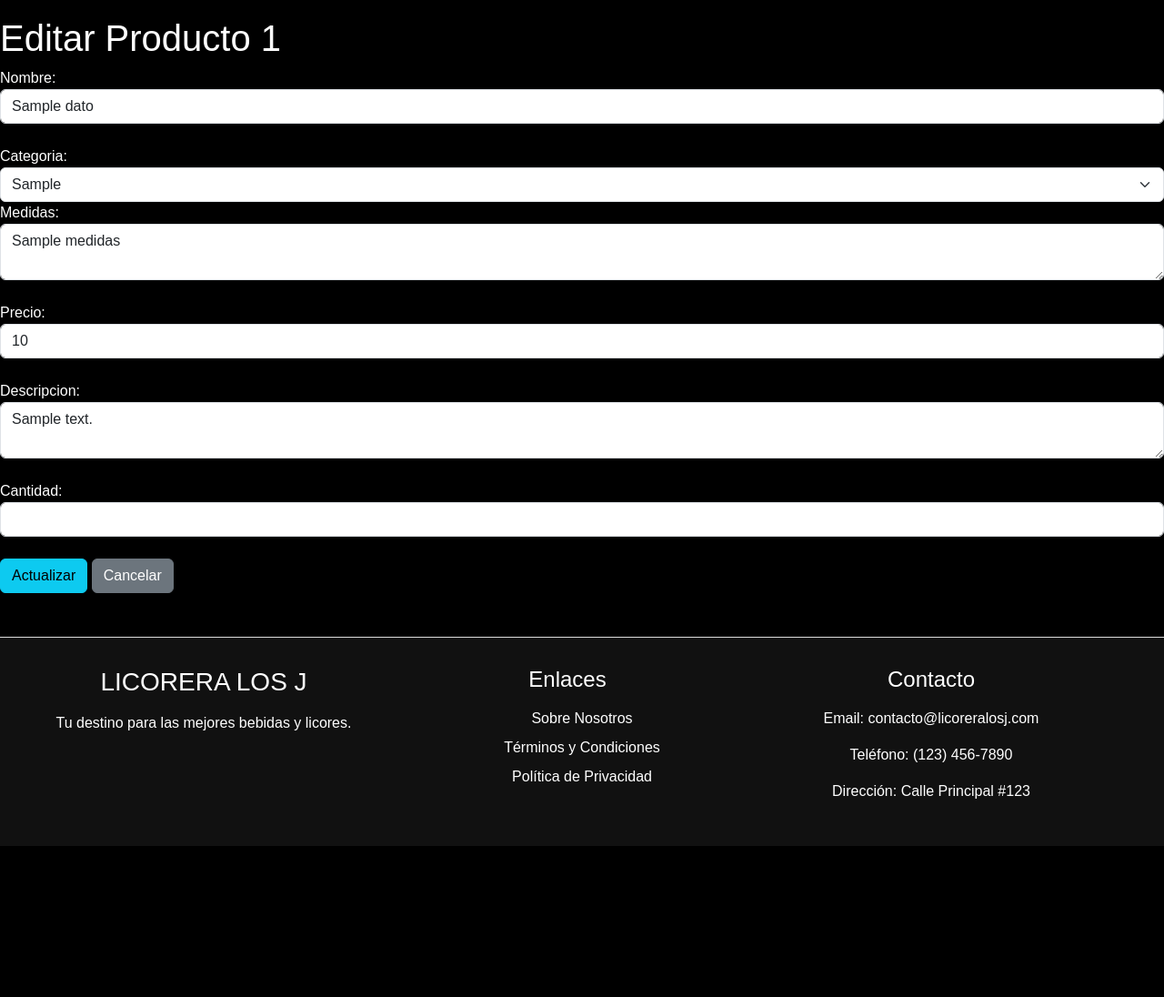
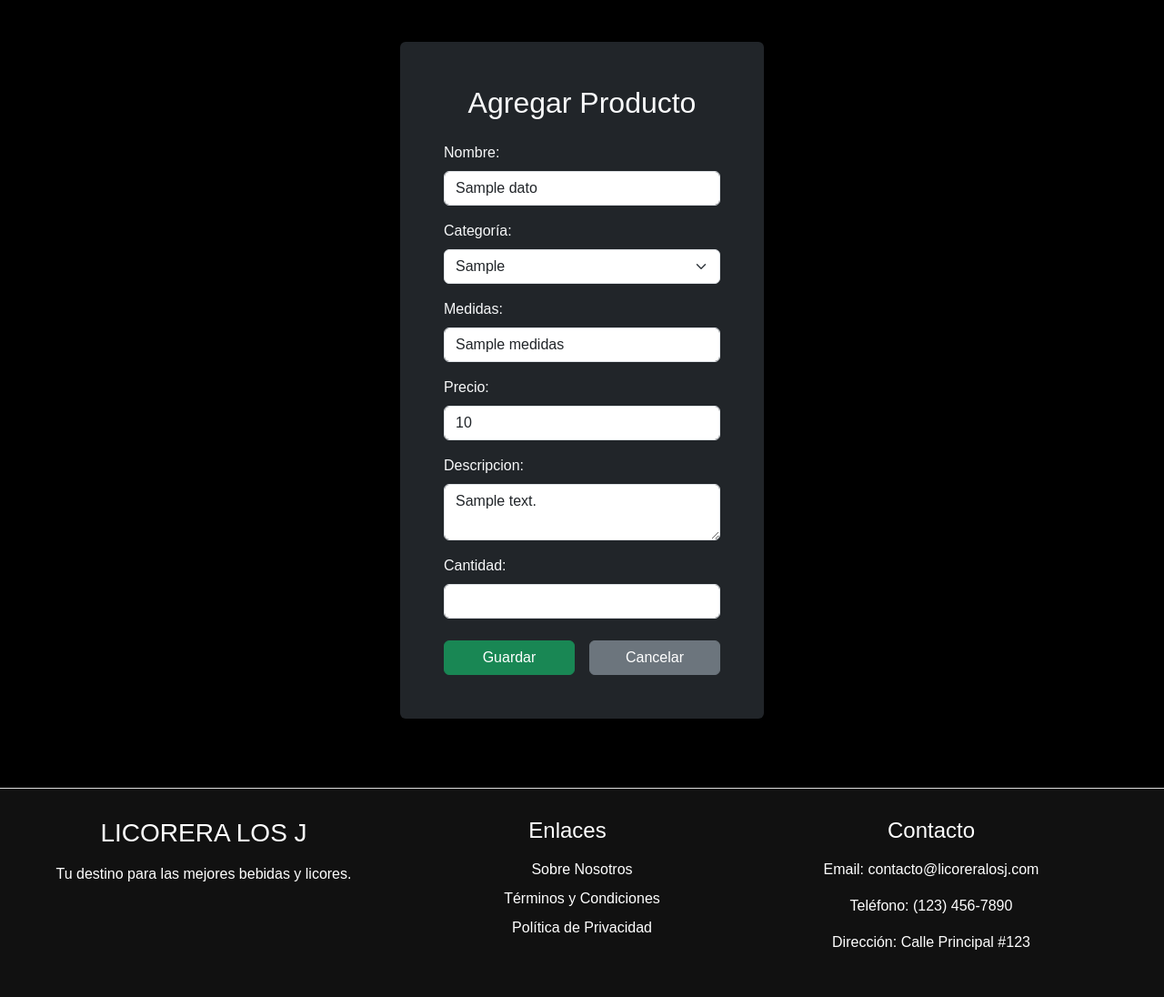
Before and after one commit to Ghosrider227/Licorera-los-J, a Django app: template licorera_los_J/templates/administrador/formulario_productos.html in a window 1280 px wide. Shown: the part 82-1178 px from the top of the page at 91% size. Before the commit the page ends 1012 px from the top, so only its background shows below. Run offline with Django 4.2, Linux system fonts and the light colour scheme; the template is opened without the code that fills it: most values are stand-ins (such as "Sample title", 1, 10 or a date in 2020); some libraries are stand-ins or nearby versions.

Commit message:
Diseño de tablas y formularios

```diff
--- a/licorera_los_J/templates/administrador/formulario_productos.html
+++ b/licorera_los_J/templates/administrador/formulario_productos.html
@@ -7,43 +7,59 @@
 {% endblock %}
 
 {% block cuerpo %}
-<div class="form-container">
-    <form action="" method="post" class="form-content">
-        {% csrf_token %}
-        {% if datos %}
-            <h1 class="form-title">Editar Producto {{datos.id}}</h1>
-        {% else %}
-            <h1 class="form-title">Agregar Producto</h1>
-        {% endif %}
-        <label>Nombre:</label>
-        <input value="{{datos.nombre_producto}}" type="text" name="nombre_producto" class="form-control"><br>
-        <label>Categoria:</label>
-        <select name="tipo_producto" class="form-select">
-            <option selected disabled value="{{datos.tipo_producto}}">{{datos.get_tipo_producto_display}}</option>
-            <option value="1" {% if datos.tipo_producto == "1" %}selected=""{% endif %}>Vino</option>
-            <option value="2" {% if datos.tipo_producto == "2" %}selected=""{% endif %}>Ron</option>
-            <option value="3" {% if datos.tipo_producto == "3" %}selected=""{% endif %}>Cerveza</option>
-            <option value="4" {% if datos.tipo_producto == "4" %}selected=""{% endif %}>Vodka</option>
-            <option value="5" {% if datos.tipo_producto == "5" %}selected=""{% endif %}>Wisky</option>
-            <option value="6" {% if datos.tipo_producto == "6" %}selected=""{% endif %}>Tequila</option>
-            <option value="7" {% if datos.tipo_producto == "7" %}selected=""{% endif %}>Guaro</option>
-            <option value="8" {% if datos.tipo_producto == "8" %}selected=""{% endif %}>Champan</option>
-        </select>
+<div class="d-flex justify-content-center align-items-center vh-100">
+    <div class="form-container bg-dark text-light p-5 rounded shadow-lg" style="width: 400px;">
+        <form action="" method="post" class="form-content">
+            {% csrf_token %}
+            <h2 class="text-center mb-4">Agregar Producto</h2>
 
-        <label>Medidas:</label>
-        <textarea name="medidas" class="form-control">{{datos.medidas}}</textarea><br>
+            <div class="mb-3">
+                <label for="nombre_producto" class="form-label">Nombre:</label>
+                <input value="{{datos.nombre_producto}}" type="text" name="nombre_producto" id="nombre_producto" class="form-control">
+            </div>
 
-        <label>Precio:</label>
-        <input value="{{datos.precio}}" type="number" name="precio" class="form-control"><br>
+            <div class="mb-3">
+                <label for="tipo_producto" class="form-label">Categoría:</label>
+                <select name="tipo_producto" id="tipo_producto" class="form-select">
+                    <option selected disabled value="{{datos.tipo_producto}}">{{datos.get_tipo_producto_display}}</option>
+                    <option value="1" {% if datos.tipo_producto == "1" %}selected{% endif %}>Vino</option>
+                    <option value="2" {% if datos.tipo_producto == "2" %}selected{% endif %}>Ron</option>
+                    <option value="3" {% if datos.tipo_producto == "3" %}selected{% endif %}>Cerveza</option>
+                    <option value="4" {% if datos.tipo_producto == "4" %}selected{% endif %}>Vodka</option>
+                    <option value="5" {% if datos.tipo_producto == "5" %}selected{% endif %}>Wisky</option>
+                    <option value="6" {% if datos.tipo_producto == "6" %}selected{% endif %}>Tequila</option>
+                    <option value="7" {% if datos.tipo_producto == "7" %}selected{% endif %}>Guaro</option>
+                    <option value="8" {% if datos.tipo_producto == "8" %}selected{% endif %}>Champan</option>
+                </select>
+            </div>
 
-        <label>Descripcion:</label>
-        <textarea name="descripcion" class="form-control">{{datos.descripcion}}</textarea><br>
+            <div class="mb-3">
+                <label for="medidas" class="form-label">Medidas:</label>
+                <input value="{{ datos.medidas }}" type="text" name="medidas" id="medidas" class="form-control">
+            </div>
 
-        <label>Cantidad:</label>
-        <input value="{{datos.cantidad}}" type="number" name="cantidad" class="form-control"><br>
+            <div class="mb-3">
+                <label for="precio" class="form-label">Precio:</label>
+                <input value="{{datos.precio}}" type="number" name="precio" id="precio" class="form-control">
+            </div>
 
-        <button type="submit" class="btn btn-{% if datos %}info{% else %}success{% endif %}">{% if datos %}Actualizar{% else %}Guardar{% endif %}</button>
-        <a href="{% url 'productos' %}" class="btn btn-secondary">Cancelar</a>
-    </form>
+            <div class="mb-3">
+                <label for="descripcion" class="form-label">Descripcion:</label>
+                <textarea value="{{datos.descripcion}}" type="text" name="descripcion" id="descripcion" class="form-control">{{datos.descripcion}}</textarea>
+            </div>
+
+            <div class="mb-3">
+                <label for="cantidad" class="form-label">Cantidad:</label>
+                <input value="{{datos.cantidad}}" type="number" name="cantidad" id="cantidad" class="form-control">
+            </div>
+
+
+
+            <div class="d-flex justify-content-between mt-4">
+                <button type="submit" class="btn btn-success w-100 me-2">Guardar</button>
+                <a href="{% url 'productos' %}" class="btn btn-secondary w-100 ms-2">Cancelar</a>
+            </div>
+        </form>
+    </div>
 </div>
 {% endblock %}
```
Also changed, not shown: licorera_los_J/templates/administrador/formulario_usuario.html (+20 -18 lines), licorera_los_J/templates/administrador/listar_productos.html (+6 -6 lines), licorera_los_J/templates/administrador/listar_usuarios.html (+12 -11 lines).
